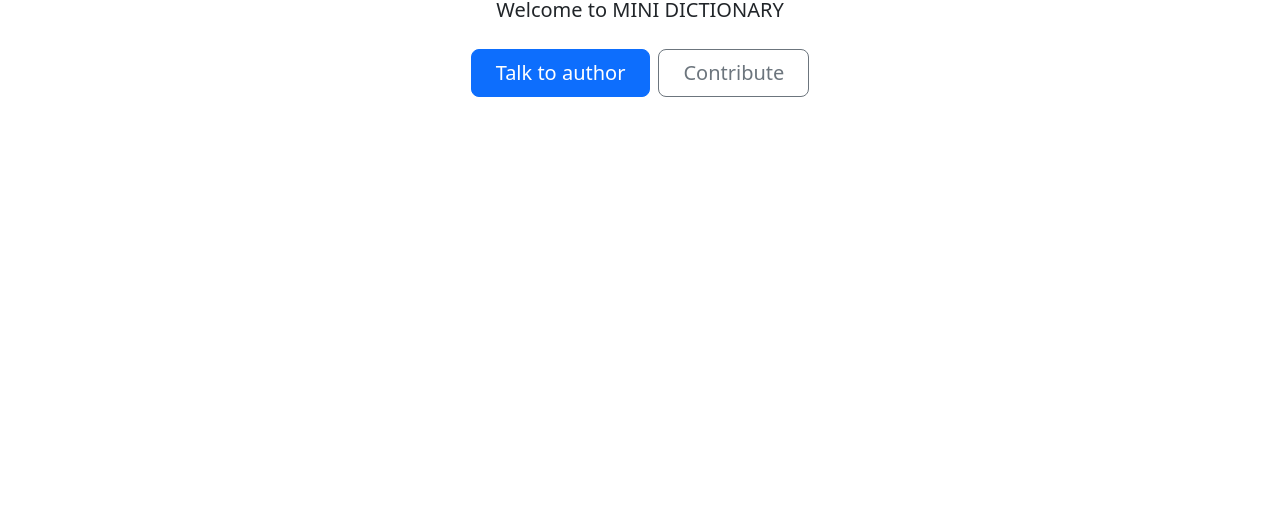
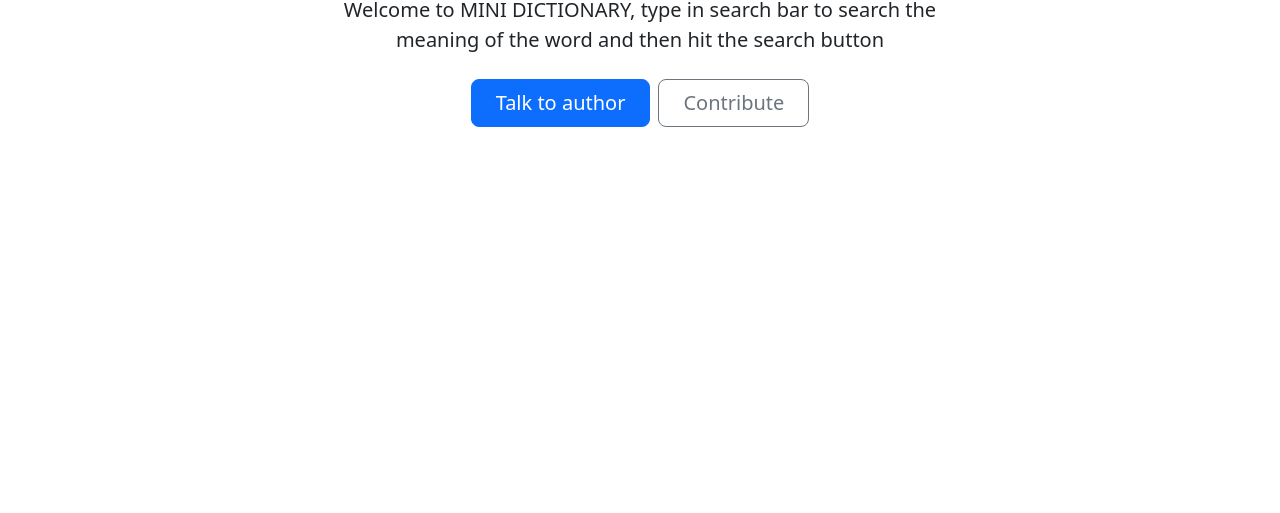
Before and after one commit to HarshMane2604/Mini_Dictionary, a plain HTML site: page index.html in a window 1280 px wide. Shown: the part 287-800 px from the top of the page. Drawn offline with nearby package versions, Linux system fonts and the light colour scheme.

Commit message:
new line added

```diff
--- a/index.html
+++ b/index.html
@@ -51,7 +51,7 @@
               </svg>
               <h1 class="display-5 fw-bold text-body-emphasis"><span id="word">Your word will appear here</span></h1>
             <div class="col-lg-6 mx-auto">
-              <p class="lead mb-4"><span id="defination">Welcome to MINI DICTIONARY</span></p>
+              <p class="lead mb-4"><span id="defination">Welcome to MINI DICTIONARY, type in search bar to search the meaning of the word and then hit the search button</span></p>
               <div class="d-grid gap-2 d-sm-flex justify-content-sm-center">
                 <button type="button" class="btn btn-primary btn-lg px-4 gap-3">Talk to author</button>
                 <button type="button" class="btn btn-outline-secondary btn-lg px-4">Contribute</button>
```
